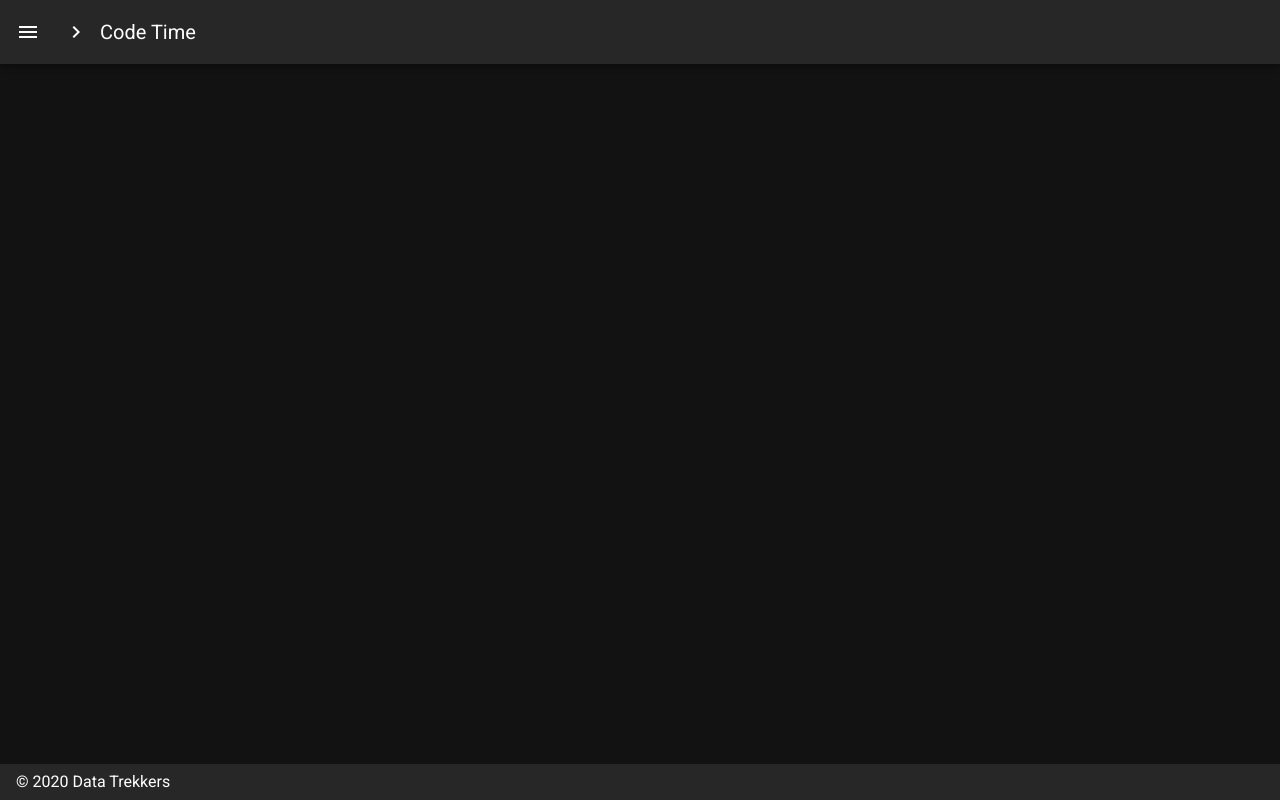
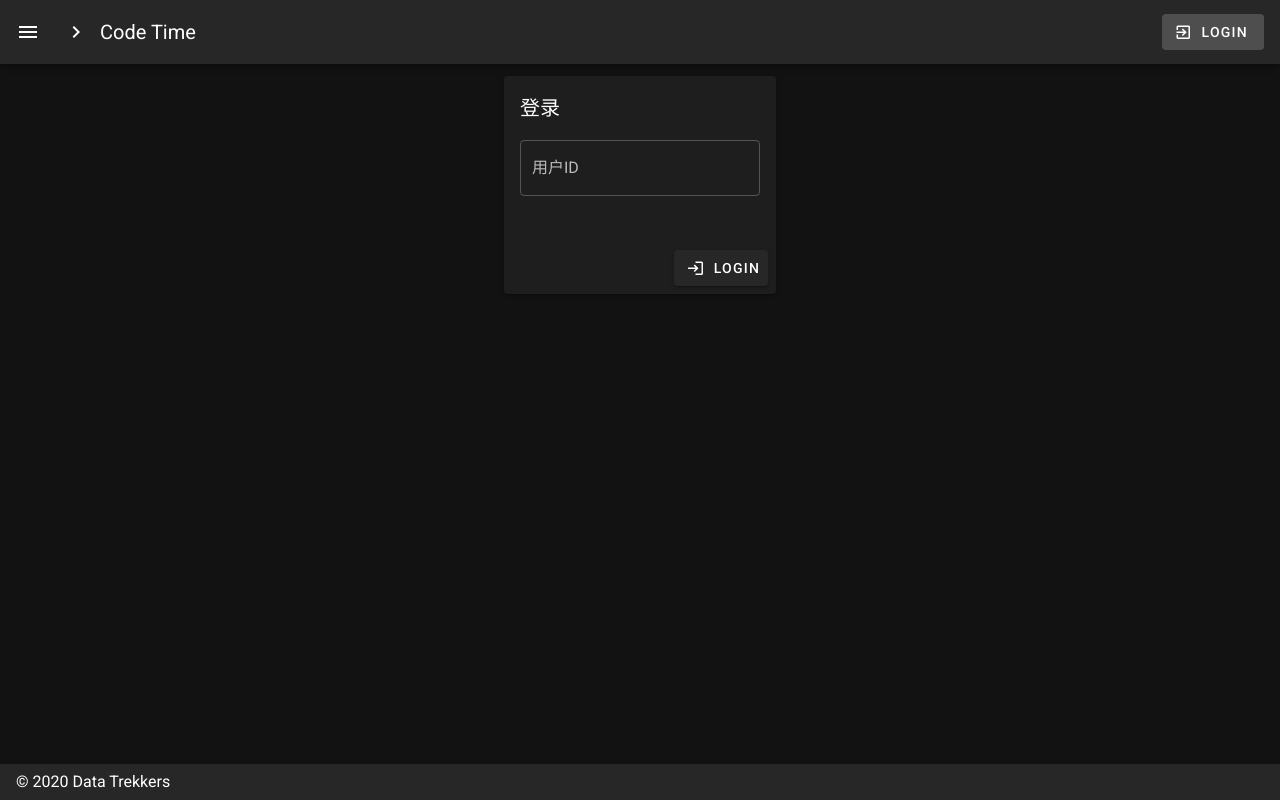
Before and after one commit to datreks/codetime-web, a Nuxt app: page /login in a window 1280 px wide. Built offline with nearby package versions, Linux system fonts and the light colour scheme.

Commit message:
chore: update

```diff
--- a/layouts/default.vue
+++ b/layouts/default.vue
@@ -33,6 +33,9 @@
       </v-btn>
       <v-toolbar-title v-text="title" />
       <v-spacer />
+      <v-btn text to="login">
+        <v-icon left> mdi-login-variant</v-icon> login
+      </v-btn>
     </v-app-bar>
     <v-main>
       <v-container>
@@ -55,7 +58,7 @@ export default {
         {
           icon: "mdi-view-dashboard-variant",
           title: "仪表盘",
-          to: "/",
+          to: "/dashboard",
         },
         {
           icon: "mdi-account-group",
--- /dev/null
+++ b/middleware/utils/getUid.ts
@@ -0,0 +1,10 @@
+export function getUid() {
+  let id = localStorage.getItem("uid");
+  let finalId: number;
+  if (id == null) {
+    finalId = 1;
+  } else {
+    finalId = parseInt(id);
+  }
+  return finalId;
+}
--- a/pages/index.vue
+++ b/pages/dashboard.vue
@@ -21,6 +21,7 @@ import ChartCardContent from "../components/ChartCardContent.vue";
 import { getLangRadioOptions } from "../middleware/charts/getLangRadioOptions";
 import { getCodeTimeOptions } from "../middleware/charts/getCodeTimeOptions";
 import { getGMTTimeZone } from "../middleware/utils/getGMTTimeZone";
+import { getUid } from "../middleware/utils/getUid";
 export default Vue.extend({
   components: { ChartCardContent },
   data() {
@@ -31,15 +32,13 @@ export default Vue.extend({
   },
   mounted() {
     this.$axios
-      .$get(`http://codetime.si9ma.com:5000/stats/language?userID=1`)
+      .$get(`http://codetime.si9ma.com:5000/stats/language?userID=${getUid()}`)
       .then((d) => {
         this.langRadioOptions = getLangRadioOptions(d.data);
       });
-    console.log(getGMTTimeZone());
-
     this.$axios
       .$post(`http://codetime.si9ma.com:5000/stats/byTime`, {
-        userID: 1,
+        userID: getUid(),
         timeFormat: "%Y-%m-%d %H",
         tz: getGMTTimeZone(),
       })
--- /dev/null
+++ b/pages/login.vue
@@ -0,0 +1,41 @@
+<template>
+  <v-row align="center" justify="center">
+    <v-col cols="12" lg="3" class="text-center">
+      <v-card>
+        <v-card-title class="text-center"> 登录 </v-card-title>
+        <v-card-text>
+          <v-form>
+            <v-row no-gutters>
+              <v-col cols="12">
+                <v-text-field
+                  v-model="uid"
+                  label="用户ID"
+                  outlined
+                ></v-text-field>
+              </v-col>
+            </v-row>
+          </v-form>
+        </v-card-text>
+        <v-card-actions>
+          <v-spacer></v-spacer>
+          <v-btn primary @click="login"
+            ><v-icon left>mdi-login</v-icon> login</v-btn
+          >
+        </v-card-actions>
+      </v-card>
+    </v-col>
+  </v-row>
+</template>
+<script lang="ts">
+import Vue from "vue";
+export default Vue.extend({
+  data() {
+    return { uid: "" };
+  },
+  methods: {
+    login() {
+      localStorage.setItem("uid", this.uid);
+    },
+  },
+});
+</script>
```
Also changed, not shown: 1 other file (tests, documents, lock files or other folders).
